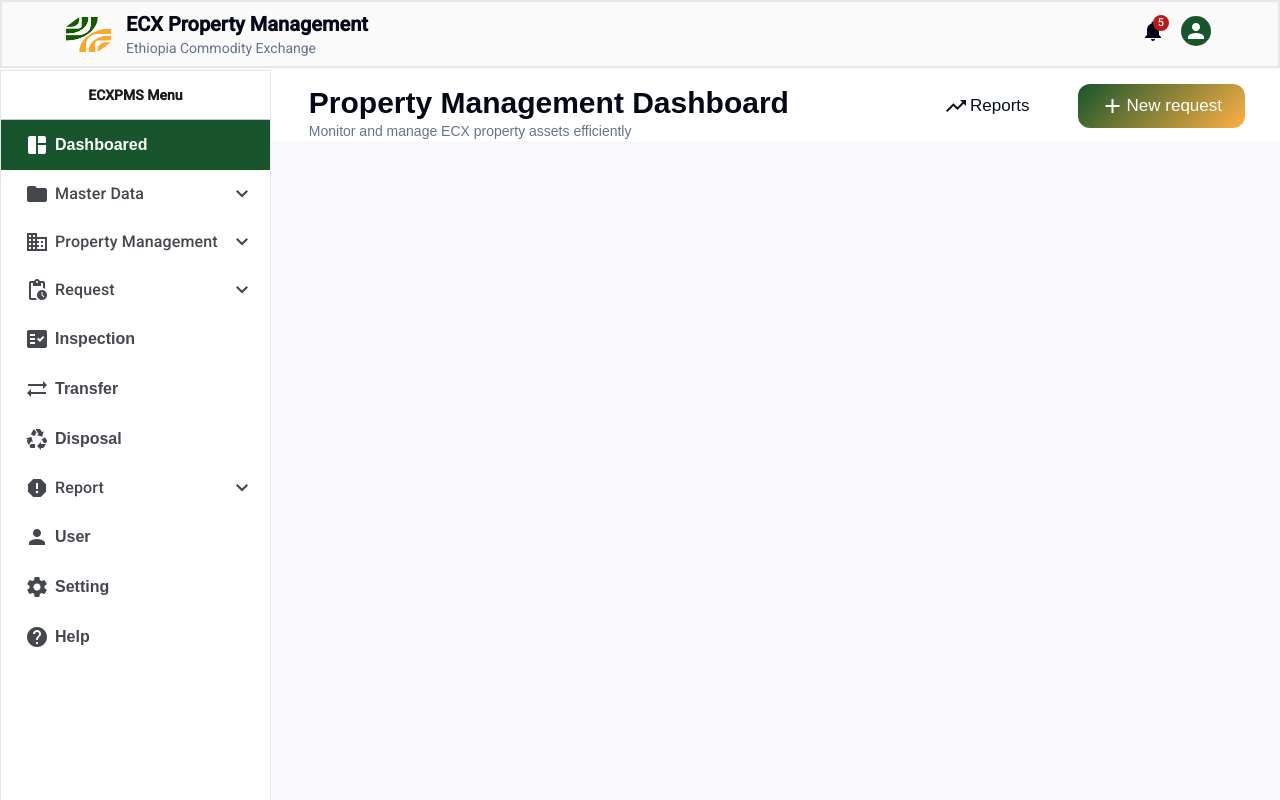
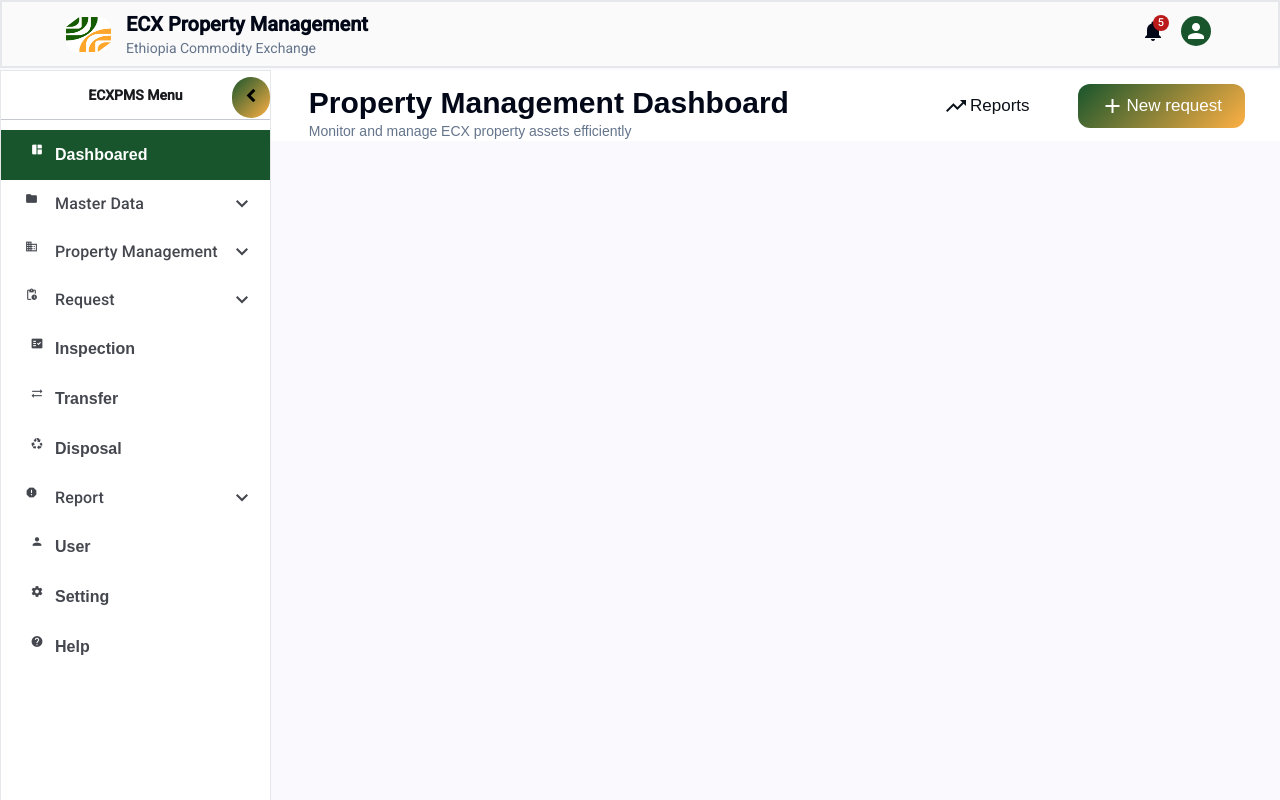
Before and after one commit to yalem-21/ECXPMS, an Angular app: page / in a window 1280 px wide. Built offline with nearby package versions, Linux system fonts and the light colour scheme.

Commit message:
icon togggel for side bar

```diff
--- a/src/app/Shared/sidebar/sidebar.html
+++ b/src/app/Shared/sidebar/sidebar.html
@@ -1,7 +1,8 @@
-<p style="text-align: center;font-weight: bold;">ECXPMS Menu</p>
+<div *ngIf="sidebarToggle ; else sidebarClosed">
+    <p style="text-align: center;font-weight: bold;" *ngIf="sidebarToggle">ECXPMS Menu</p>
     <mat-divider></mat-divider>
     <div style="display: flex;flex-direction: column;height: 100vh; overflow-y: auto;  scrollbar-width: thin;
-scrollbar-color: hsl(220 13% 91%) hsl(220 13% 171%);">
+    scrollbar-color: hsl(220 13% 91%) hsl(220 13% 171%);" [ngStyle]="{'margin-top':sidebarToggle?'10px':'46px'}">
         <mat-accordion style="background-color: white;border: none;padding-bottom: 150px;">
             <div>
                 <button class="sidebarButton" style="background-color: #18552c;color: white;">
@@ -15,7 +16,8 @@ scrollbar-color: hsl(220 13% 91%) hsl(220 13% 171%);">
                     <mat-panel-description><mat-icon>folder</mat-icon> Master Data </mat-panel-description>
                 </mat-expansion-panel-header>
                 <div *ngFor="let master of masterData" style="display: flex;flex-direction: column;">
-                <button class="sidebarButtonSubcatagory">{{master}}</button>
+                    <button
+                        class="sidebarButtonSubcatagory"><mat-icon>{{master.icon}}</mat-icon>{{master.label}}</button>
                 </div>
             </mat-expansion-panel>
             <mat-expansion-panel style="background-color: white;">
@@ -25,7 +27,8 @@ scrollbar-color: hsl(220 13% 91%) hsl(220 13% 171%);">
                     </mat-panel-description>
                 </mat-expansion-panel-header>
                 <div *ngFor="let propertyManagments of propertyManagment" style="display: flex;flex-direction: column;">
-                <button class="sidebarButtonSubcatagory">{{propertyManagments}}</button>
+                    <button
+                        class="sidebarButtonSubcatagory"><mat-icon>{{propertyManagments.icon}}</mat-icon>{{propertyManagments.label}}</button>
                 </div>
             </mat-expansion-panel>
             <mat-expansion-panel style="background-color: white;">
@@ -35,7 +38,8 @@ scrollbar-color: hsl(220 13% 91%) hsl(220 13% 171%);">
                     </mat-panel-description>
                 </mat-expansion-panel-header>
                 <div *ngFor="let Requests of Request" style="display: flex;flex-direction: column;width: 100%;">
-                <button class="sidebarButtonSubcatagory">{{Requests}}</button>
+                    <button
+                        class="sidebarButtonSubcatagory"><mat-icon>{{Requests.icon}}</mat-icon>{{Requests.label}}</button>
                 </div>
             </mat-expansion-panel>
             <div> <Button class="sidebarButton"><mat-icon>fact_check</mat-icon> Inspection</Button></div>
@@ -48,7 +52,8 @@ scrollbar-color: hsl(220 13% 91%) hsl(220 13% 171%);">
                     </mat-panel-description>
                 </mat-expansion-panel-header>
                 <div *ngFor="let Reports of Report" style="display: flex;flex-direction: column;">
-                <button class="sidebarButtonSubcatagory">{{Reports}}</button>
+                    <button
+                        class="sidebarButtonSubcatagory"><mat-icon>{{Reports.icon}}</mat-icon>{{Reports.label}}</button>
                 </div>
             </mat-expansion-panel>
             <div>
@@ -61,5 +66,67 @@ scrollbar-color: hsl(220 13% 91%) hsl(220 13% 171%);">
                 <button class="sidebarButton"><mat-icon>help</mat-icon>Help</button>
             </div>
         </mat-accordion>
+    </div>
+</div>
+<ng-template #sidebarClosed>
+    <div style="display: flex;flex-direction: column;height: 100vh; overflow-y: auto;  scrollbar-width: thin;
+    scrollbar-color: hsl(220 13% 91%) hsl(220 13% 171%);" [ngStyle]="{'margin-top':sidebarToggle?'10px':'46px'}">
+        <mat-divider></mat-divider>
+        <div>
 
+            <div class="sidebarToggle">
+                <button title="Dashboard"><mat-icon>space_dashboard</mat-icon></button>
             </div>
+            <div class="sidebarToggle master">
+                <button><mat-icon>folder</mat-icon></button>
+                <div class="sub-menu">
+                    <button *ngFor="let master of masterData" class="sidebarButtonSubcatagory">
+                        <mat-icon>{{ master.icon }}</mat-icon>{{ master.label }}
+                    </button>
+                </div>
+            </div>
+            <div class="sidebarToggle business">
+                <button><mat-icon>business</mat-icon></button>
+                <div class="sub-menu">
+                    <button *ngFor="let propertyManagments of propertyManagment" class="sidebarButtonSubcatagory">
+                        <mat-icon>{{ propertyManagments.icon }}</mat-icon>{{ propertyManagments.label }}
+                    </button>
+                </div>
+            </div>
+            <div class="sidebarToggle Request">
+                <button> <mat-icon>pending_actions</mat-icon> </button>
+                <div class="sub-menu">
+                    <button title="Request" *ngFor="let Requests of Request" class="sidebarButtonSubcatagory">
+                        <mat-icon>{{ Requests.icon }}</mat-icon>{{ Requests.label }}
+                    </button>
+                </div>
+            </div>
+            <div class="sidebarToggle Inspection">
+                <button title="Inspection"><mat-icon>fact_check</mat-icon></button>
+            </div>
+            <div class="sidebarToggle">
+                <button title="Transfer"><mat-icon>sync_alt</mat-icon></button>
+            </div>
+            <div class="sidebarToggle">
+                <button title="Disposal"><mat-icon>recycling</mat-icon> </button>
+            </div>
+            <div class="sidebarToggle report">
+                <button><mat-icon>report</mat-icon></button>
+                <div class="sub-menu">
+                    <button title="report" *ngFor="let Reports of Report" class="sidebarButtonSubcatagory">
+                        <mat-icon>{{ Reports.icon }}</mat-icon>{{ Reports.label }}
+                    </button>
+                </div>
+            </div>
+            <div class="sidebarToggle">
+                <button title="user"><mat-icon>person</mat-icon></button>
+            </div>
+            <div class="sidebarToggle">
+                <button title="settings"><mat-icon>settings</mat-icon></button>
+            </div>
+            <div class="sidebarToggle">
+                <button title="help"><mat-icon>help</mat-icon></button>
+            </div>
+        </div>
+    </div>
+</ng-template>
--- a/src/app/Shared/sidebar/sidebar.scss
+++ b/src/app/Shared/sidebar/sidebar.scss
@@ -65,16 +65,16 @@ div {
       .sidebarButtonSubcatagory {
         display: flex;
         flex-direction: row;
-        justify-content: space-between;
         flex-wrap: nowrap;
         border: none;
         background-color: white;
-        padding: 13px 30px 13px 24px;
+        padding: 13px 30px 13px 5px;
         font-weight: bold;
         color: #44474e;
         width: 100%;
         cursor: pointer;
         font-size: 14px;
+        align-items: center;
       }
 
       .sidebarButtonSubcatagory:hover {
@@ -83,7 +83,66 @@ div {
       }
     }
   }
-  mat-icon{
+
+  mat-icon {
     margin-right: 6px;
+
   }
 }
+
+mat-icon {
+  font-size: 13px;
+}
+
+
+
+
+.sidebarToggle {
+  display: flex;
+  flex-direction: column;
+  justify-content: center;
+  margin-top: 10px;
+
+  button {
+    border: none;
+    background-color: white;
+    cursor: pointer;
+    mat-icon {
+      font-size: 20px;
+    }
+  }
+  .master,
+  .business,
+  .Request,
+  .report {
+    position: relative;
+  }
+
+  button:hover {
+    background-color: hsl(220, 13%, 91%);
+    width: 100%;
+  }
+}
+
+
+.sub-menu {
+  display: none;
+  position: absolute;
+  top: 40px;
+  left: 100%;
+  flex-direction: column;
+  background-color: #f5f5f5;
+  border-radius: 4px;
+  box-shadow: 2px 2px 6px rgba(0, 0, 0, 0.2);
+  z-index: 10;
+  min-width: 150px;
+  padding: 5px 0;
+}
+
+
+.sidebarToggle.master:hover .sub-menu,
+.sidebarToggle.business:hover .sub-menu,
+.sidebarToggle.Request:hover .sub-menu,
+.sidebarToggle.report:hover .sub-menu {
+  display: flex;
+}
--- a/src/app/app.html
+++ b/src/app/app.html
@@ -1,9 +1,13 @@
 <app-navbar></app-navbar>
-<div style="display: flex;flex-direction: row;">
-    <div style="width: 21%;border:1px solid hsl(220 13% 91%);background-color: white;margin-top: 70px;position: fixed;left:0;">
-        <app-sidebar></app-sidebar>
+<div class="content" style="display: flex;flex-direction: row;">
+    <div class="appsidebar" [ngStyle]="{'width': sidebarToggle ? '21%' : '3%', 'transition':'width 0.1s'}">
+        <app-sidebar [sidebarToggle]="sidebarToggle"></app-sidebar>
+        <div class="toggle" [ngStyle]="{'top':sidebarToggle?'6px':'1px'}">
+            <button [ngStyle]="{' padding':sidebarToggle?'7px':'0px', 'transition':'padding 0.3s'}" (click)="sidebarToggled()"><mat-icon>{{SidebarToggleIcon}}</mat-icon></button>
+        </div>
     </div>
-    <div style="border: hsl(220 13% 91%);margin-top: 70px; background-color:white;width: 100%;padding-left: 25px;margin-left: 21%;">
-    <router-outlet></router-outlet>
+    <div [ngStyle]="{'margin-left': sidebarToggle ? '21%' : '3%' , 'transition':'margin-left 0.3s'}"
+        style="border: hsl(220 13% 91%);margin-top: 70px; background-color:white;width: 100%;padding-left: 25px;margin-left: 21%;">
+        <router-outlet></router-outlet>
     </div>
 </div>
--- a/src/app/app.scss
+++ b/src/app/app.scss
@@ -1,14 +1,49 @@
-.app{
-        width:100%;
-        height:100%;
+.app {
+        width: 100%;
+        height: 100%;
         background-image: "assets/logo.png";
 }
-.sidenav{
-    width: 200px;
-    border-top-right-radius:0;
-//     background-color: rgb(218, 123, 7);
+
+.sidenav {
+        width: 200px;
+        border-top-right-radius: 0;
+
 }
-.navbar{
+
+.navbar {
         width: 100px;
-        height:20px;
+        height: 20px;
 }
+
+.toggle {
+        position: absolute;
+        top: 6px;
+        right: 0;
+
+        button {
+                border: none;
+                background: linear-gradient(135deg, #18552c, #feb044);
+                padding: 7px;
+                border-radius: 20px;
+                transition: transform 0.3s, box-shadow 0.3s;
+                cursor: pointer;
+
+                mat-icon {
+                        font-weight: bold;
+                }
+        }
+
+        button:hover {
+                transform: scale(1.04);
+                box-shadow: 0 8px 20px rgba(24, 85, 44, 0.2);
+        }
+}
+
+.appsidebar {
+        width: 21%;
+        border: 1px solid hsl(220 13% 91%);
+        background-color: white;
+        margin-top: 70px;
+        position: fixed;
+        left: 0;
+}
--- a/src/app/app.ts
+++ b/src/app/app.ts
@@ -15,23 +15,33 @@ import { HttpClientModule } from '@angular/common/http';
 @Component({
   selector: 'app-root',
   imports: [
-        RouterOutlet,
-        HttpClientModule,
-        Navbar,
-        Sidebar,
-        MatSidenavModule,
-
-
-  ],
+    RouterOutlet,
+    Navbar,
+    Sidebar,
+    MatSidenavModule,
+    MatIconModule,
+    CommonModule
+],
   templateUrl: './app.html',
   styleUrl: './app.scss'
 })
 export class App {
   protected readonly title = signal('EcxPMSUI');
   selectedModule: string = '';
-
+  sidebarToggle:boolean=true;
+  SidebarToggleIcon:string='chevron_left';
   onModuleSelected(module: string, sidenav: MatSidenav): void {
     this.selectedModule = module;
     sidenav.open();
   }
+  sidebarToggled(){
+    this.sidebarToggle=!this.sidebarToggle;
+    console.log(this.sidebarToggle);
+    if(this.SidebarToggleIcon=='chevron_left'){
+      this.SidebarToggleIcon='chevron_right';
+    }
+    else{
+      this.SidebarToggleIcon='chevron_left';
+    }
+  }
 }
```
Also changed, not shown: src/app/Shared/sidebar/sidebar.ts (+21 -6 lines). Lines whose indentation alone changed are shown as unchanged.
